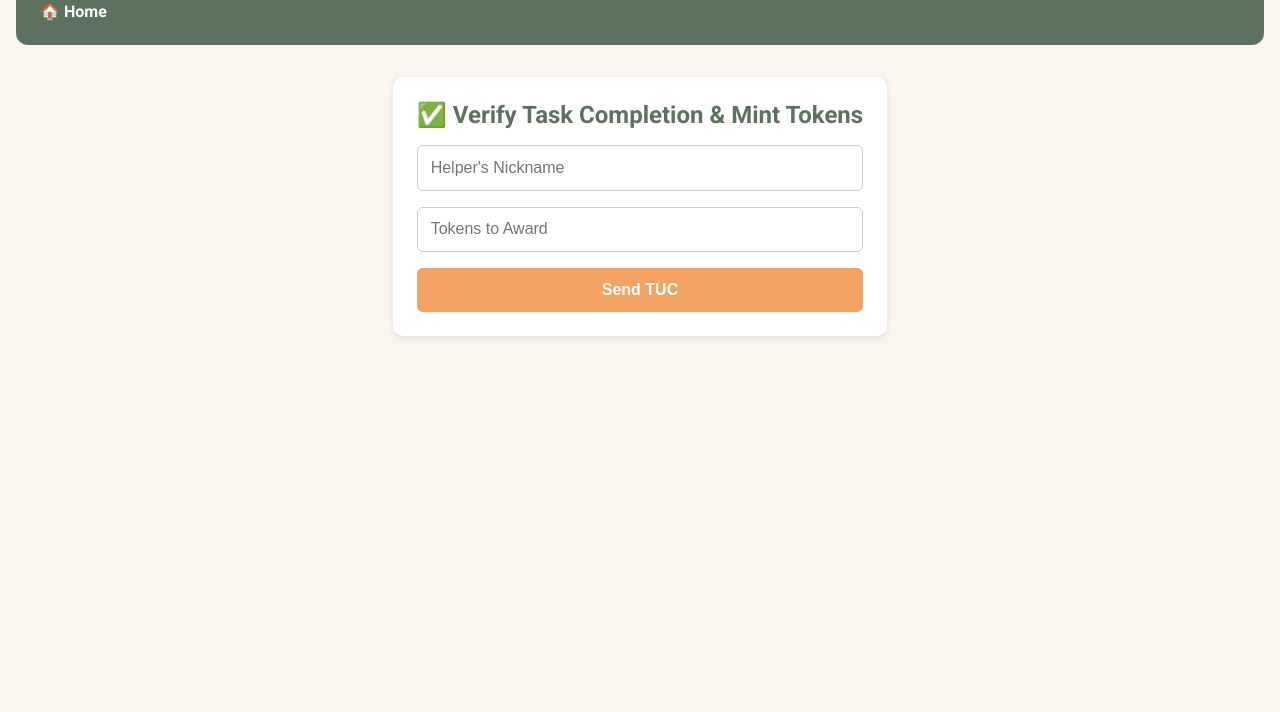
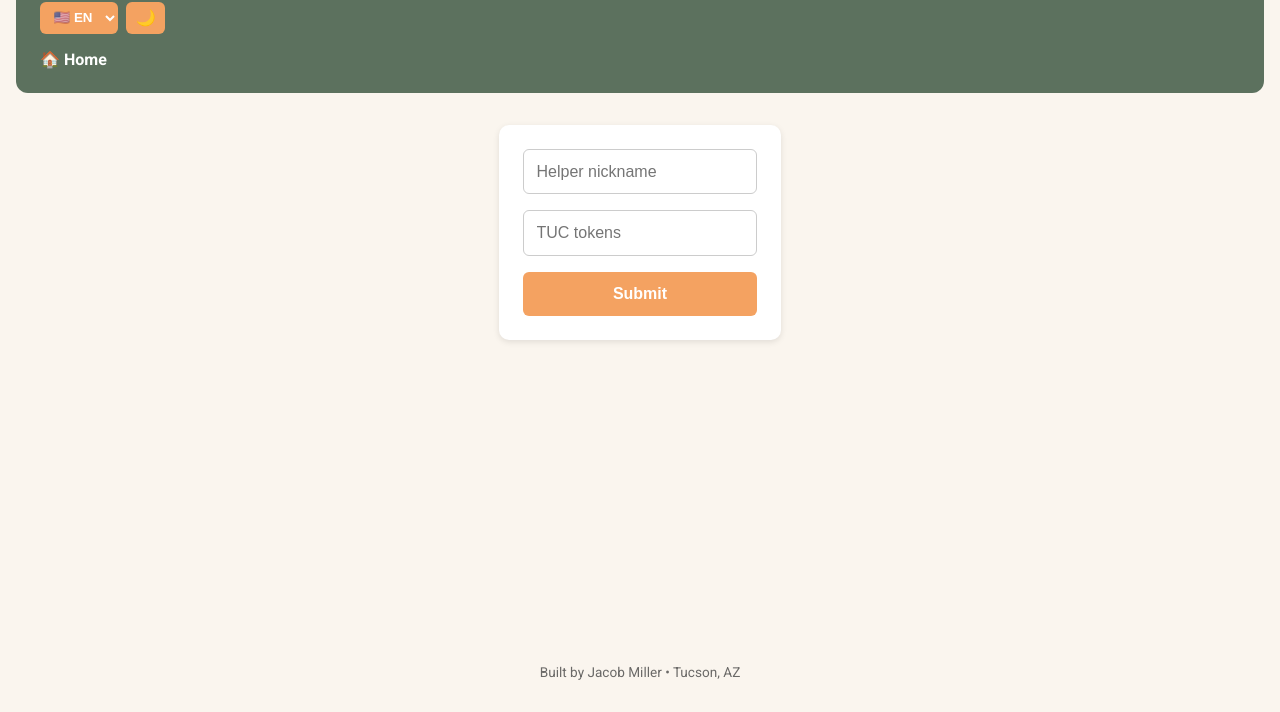
Before and after one commit to jacobmiller9826/TUC-WORKS, a plain HTML site: page admin.html in a window 1280 px wide. Shown: the part 88-800 px from the top of the page. Drawn offline with Linux system fonts and the light colour scheme; files that its build step writes are made by us from their sources.

Commit message:
Update admin.html

```diff
--- a/admin.html
+++ b/admin.html
@@ -2,28 +2,47 @@
 <html lang="en">
 <head>
   <meta charset="UTF-8" />
-  <meta name="viewport" content="width=device-width, initial-scale=1" />
-  <title>Admin Panel | TUC Aid</title>
+  <meta name="viewport" content="width=device-width, initial-scale=1.0" />
+  <title>Admin</title>
   <link rel="stylesheet" href="css/style.css" />
 </head>
 <body>
   <header>
-    <h1>🛡️ Admin Panel</h1>
+    <h1>🛡️ Mint TUC Tokens</h1>
+    <div class="top-controls">
+      <select id="language-select">
+        <option value="en">🇺🇸 EN</option>
+        <option value="es">🇪🇸 ES</option>
+      </select>
+      <button id="toggle-dark">🌙</button>
+    </div>
     <nav>
       <a href="index.html">🏠 Home</a>
     </nav>
   </header>
 
   <section>
-    <h2>✅ Verify Task Completion & Mint Tokens</h2>
     <form id="mintForm">
-      <input type="text" id="nickname" placeholder="Helper's Nickname" required />
-      <input type="number" id="amount" placeholder="Tokens to Award" required />
-      <button type="submit">Send TUC</button>
+      <input type="text" id="nickname" placeholder="Helper nickname" required />
+      <input type="number" id="amount" placeholder="TUC tokens" required />
+      <button type="submit" data-i18n="formSubmit">Submit</button>
     </form>
     <p id="mintResult"></p>
   </section>
 
-  <script src="js/admin.js"></script>
+  <footer>
+    <p data-i18n="footer">Built by Jacob Miller • Tucson, AZ</p>
+  </footer>
+
+  <script src="js/lang.js"></script>
+  <script src="js/theme.js"></script>
+  <script>
+    document.getElementById("mintForm").addEventListener("submit", function (e) {
+      e.preventDefault();
+      const name = document.getElementById("nickname").value;
+      const amount = document.getElementById("amount").value;
+      document.getElementById("mintResult").textContent = `Sent ${amount} TUC to ${name}`;
+    });
+  </script>
 </body>
 </html>
```
